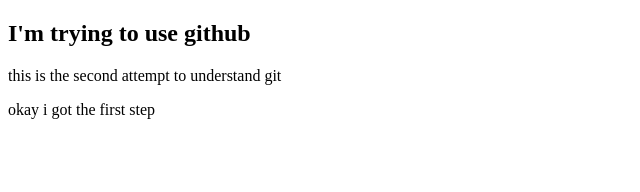
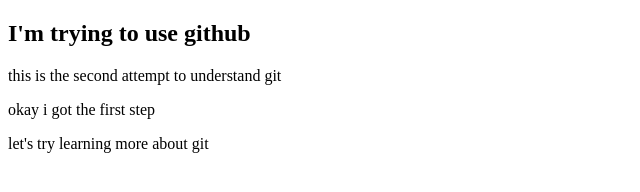
Before and after one commit to yousufwj/my-second-website, a plain HTML site: page index.html in a window 1280 px wide. Shown: the whole page, without its empty margins (0-640 px from the left). Drawn offline with Linux system fonts and the light colour scheme.

Commit message:
first commit

```diff
--- a/index.html
+++ b/index.html
@@ -9,5 +9,6 @@
     <h2>I'm trying to use github</h2>
     <p>this is the second attempt to understand git</p>
     <p>okay i got the first step </p>
+    <p>let's try learning more about git</p>
 </body>
 </html>
```
